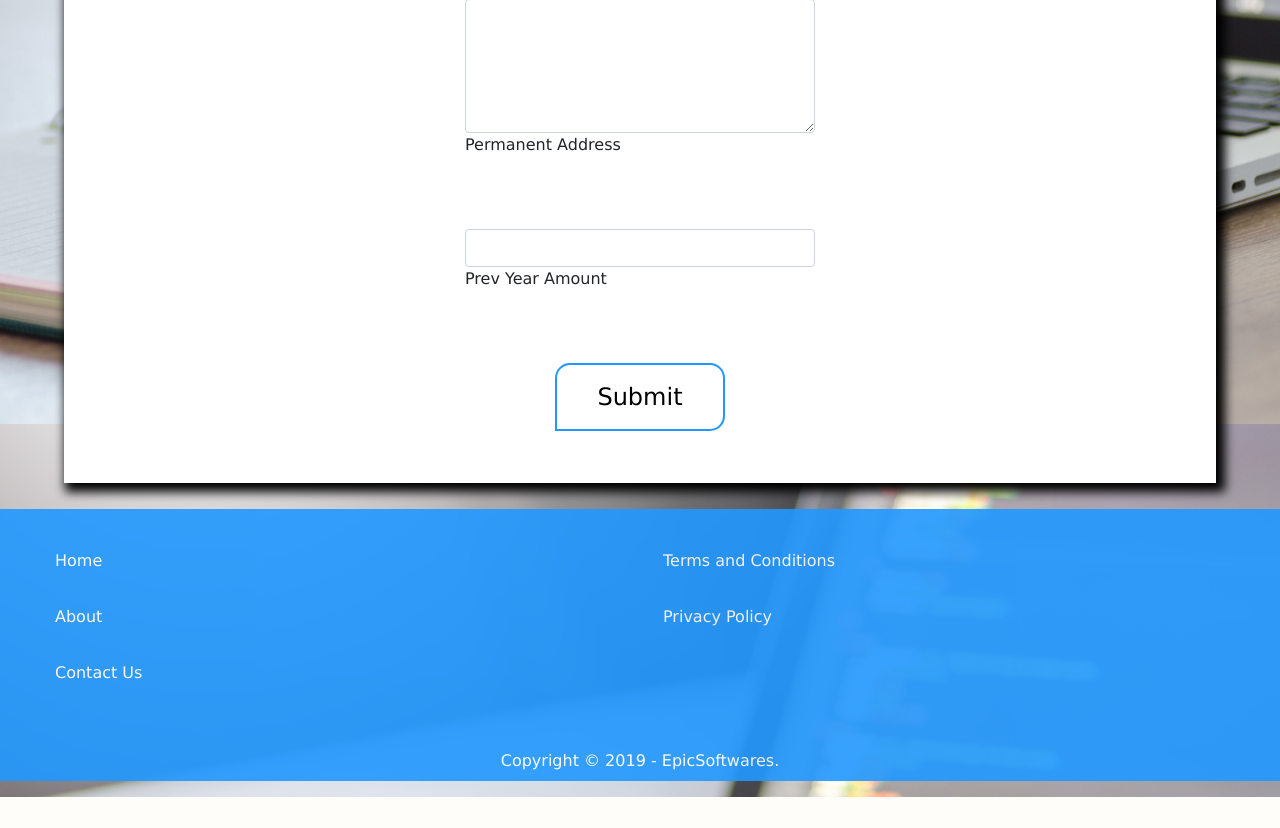
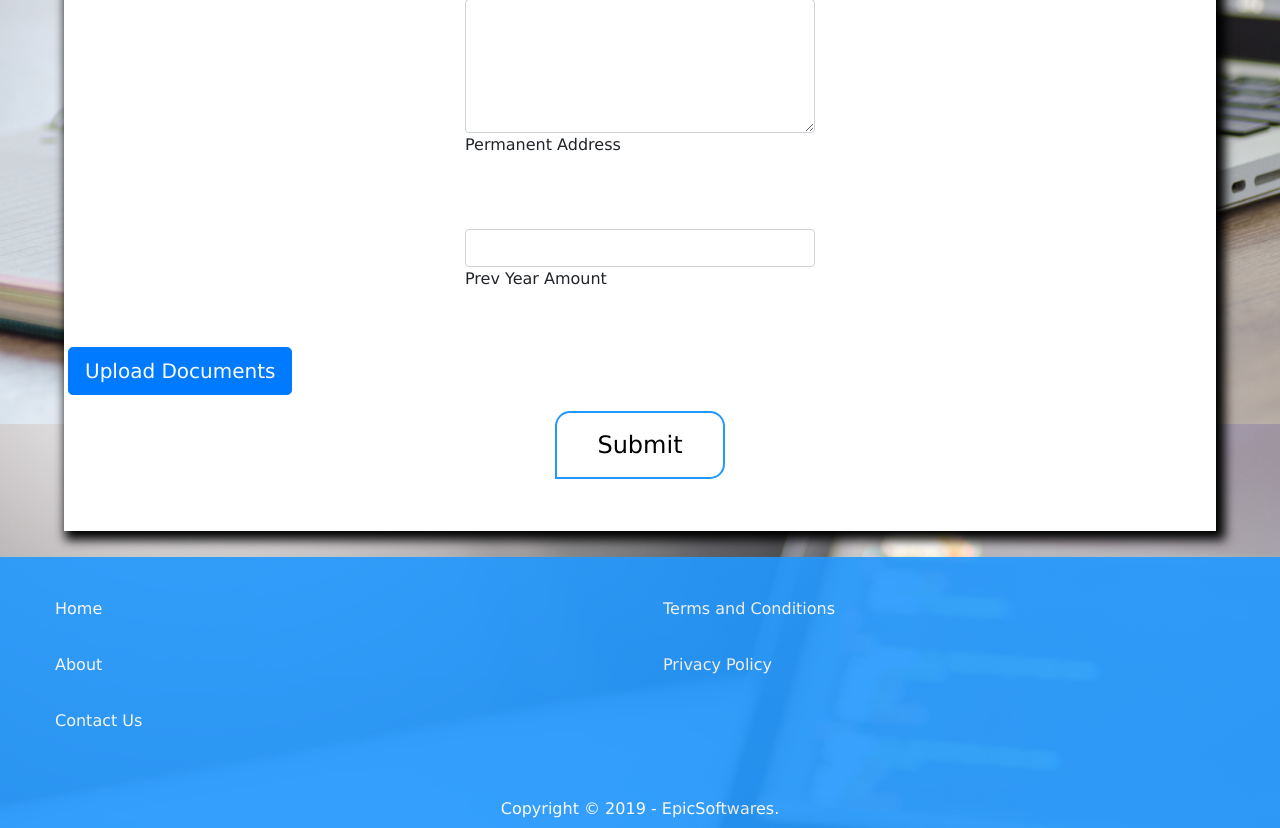
Before and after one commit to harishtk/WebApps-Scholarship-Application, a PHP site: page /application_form.php in a window 1280 px wide. Shown: the part 2119-2947 px from the top of the page. Before the commit the page ends 2916 px from the top, so only its background shows below. Run offline with PHP 8.4, Linux system fonts and the light colour scheme; the visitor is signed in with stand-in values (Sample User, id 1).

Commit message:
Testing Doc Upload

```diff
--- a/application_form.php
+++ b/application_form.php
@@ -307,6 +307,10 @@
 								</div>
 							</div>
 
+							<div class="form-group-lg">
+								<a href="upload_docs.php"><button type="button" class="btn btn-primary btn-lg">Upload Documents</button></a>
+							</div>
+
 							<div class="form-group">
 								 <button type="submit" class="btn-submit water-drop">Submit</button>
 							</div>
```
